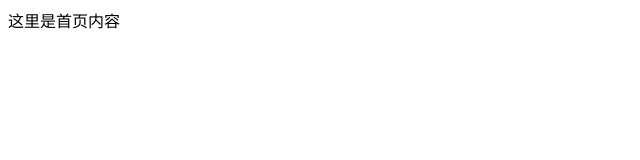
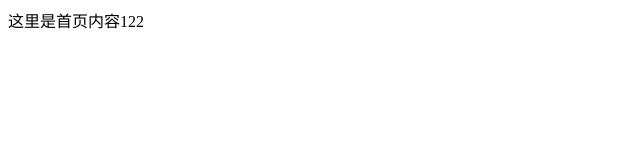
Before and after one commit to nw-wolf/nw-wolf.github.io, a plain HTML site: page index.html in a window 1280 px wide. Shown: the full height of the page, 0-640 px from the left. Drawn offline with Linux system fonts and the light colour scheme.

Commit message:
Update index.html

```diff
--- a/index.html
+++ b/index.html
@@ -1,4 +1,4 @@
 <html>
   <head><title>标题</title></head>
-  <body>这里是首页内容</body>
+  <body>这里是首页内容122</body>
 </html>
```
